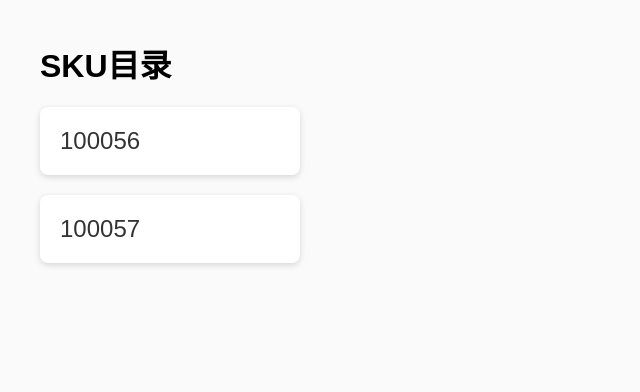
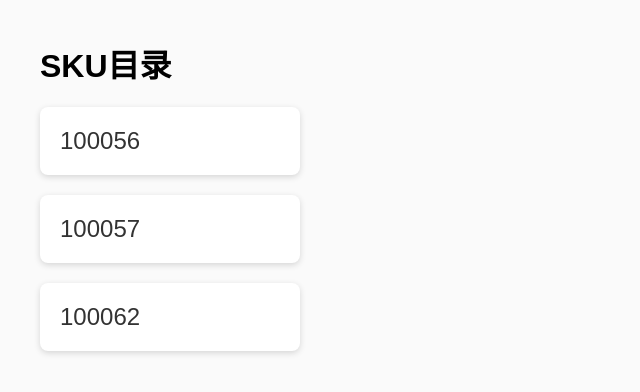
Before and after one commit to chena88888-rgb/mitu-brazil-material2, a plain HTML site: page index.html in a window 1280 px wide. Shown: the whole page, without its empty margins (0-640 px from the left). Drawn offline with Linux system fonts and the light colour scheme.

Commit message:
Update index.html

```diff
--- a/index.html
+++ b/index.html
@@ -52,6 +52,8 @@ color:#333;
 
 <a href="100057/">100057</a>
 
+<a href="100057/">100062</a>
+
 </body>
 
 </html>
```
